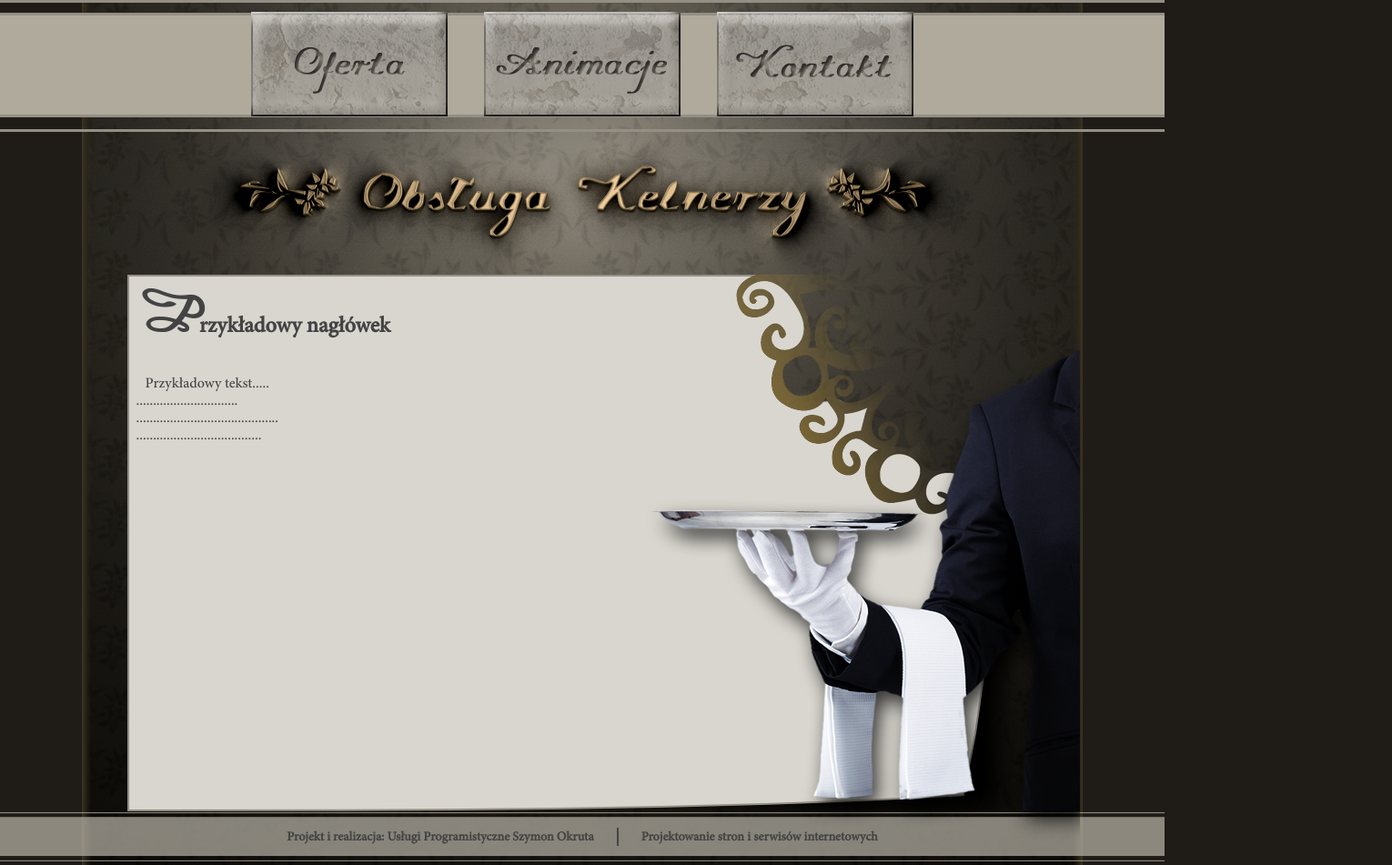
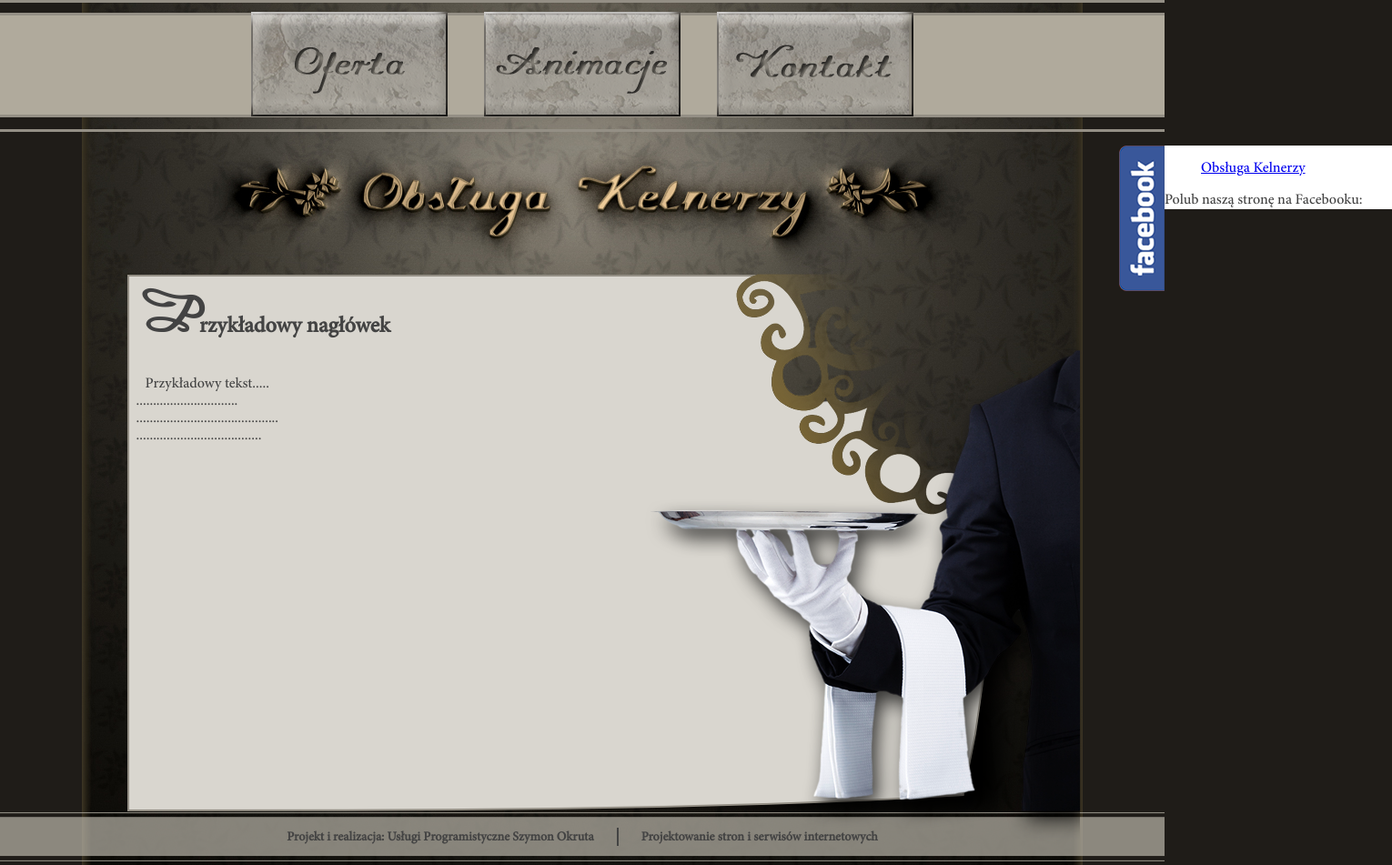
Before and after one commit to ampulos/krysia, a plain HTML site: page index.html in a window 1280 px wide. Shown: the top 951 px of the page at 91% size, 1530 px wide, since content can reach past the window. Drawn offline with Linux system fonts and the light colour scheme; files whose address does not match are found by name.

Commit message:
Facebook

```diff
--- a/css/main.css
+++ b/css/main.css
@@ -16,7 +16,7 @@ body{
   font-family: "MinionPro-Medium";
   color: #434343;
 }
-h1,h2,h3,h4{
+h1,h2,h3,h4,p,div{
     margin: 0;
     padding: 0;
 }
@@ -26,6 +26,33 @@ h1,h2,h3,h4{
 div[id^="bmone"]{
     display: none !important;
 }
+.fb-social{
+    position: absolute;
+    right: -250px;
+    top: 160px;
+    z-index: 5;
+    padding-left: 50px;
+    background: transparent url("../img/fb-bg.png") 0 0 no-repeat;
+    min-width:50px;
+    min-height: 160px;
+    transition: all linear 0.5s;
+}
+.fb-social:hover{
+    right: 0;
+}
+.fb-social .container{
+    background-color: #FFF;
+    width: 250px;
+    overflow: hidden;
+}
+
+.fb-social .fb_iframe_widget {
+    display: block !important;
+    margin-bottom: 20px;
+    overflow: hidden;
+    width: 250px !important;
+}
+
 .first_letter{
   font-size: 3em;
   font-family: "PromocyjaRegular";
--- a/index.html
+++ b/index.html
@@ -16,6 +16,28 @@
 </head>
 
 <body>
+<div id="fb-root"></div>
+<script>(function(d, s, id) {
+    var js, fjs = d.getElementsByTagName(s)[0];
+    if (d.getElementById(id)) return;
+    js = d.createElement(s); js.id = id;
+    js.src = "//connect.facebook.net/pl_PL/sdk.js#xfbml=1&version=v2.3";
+    fjs.parentNode.insertBefore(js, fjs);
+}(document, 'script', 'facebook-jssdk'));</script>
+
+<div class="fb-social">
+    <div class="container">
+        <div class="fb-page" data-href="https://www.facebook.com/pages/Obs%C5%82uga-Kelnerzy/1461765110803108" data-width="250" data-small-header="false" data-adapt-container-width="false" data-hide-cover="false" data-show-facepile="true" data-show-posts="false">
+            <div class="fb-xfbml-parse-ignore">
+                <blockquote cite="https://www.facebook.com/pages/Obs%C5%82uga-Kelnerzy/1461765110803108">
+                    <a href="https://www.facebook.com/pages/Obs%C5%82uga-Kelnerzy/1461765110803108">Obsługa Kelnerzy</a>
+                </blockquote>
+            </div>
+        </div>
+        <p>Polub naszą stronę na Facebooku:</p>
+        <div class="fb-like" data-href="http://obslugakelnerzy.pl/" data-width="250" data-layout="button_count" data-action="like" data-show-faces="true" data-share="true"></div>
+    </div>
+</div>
 
 <header>
     <nav class="buttons">
```
Also changed, not shown: img/fb-bg.png (added), 1 other file.
